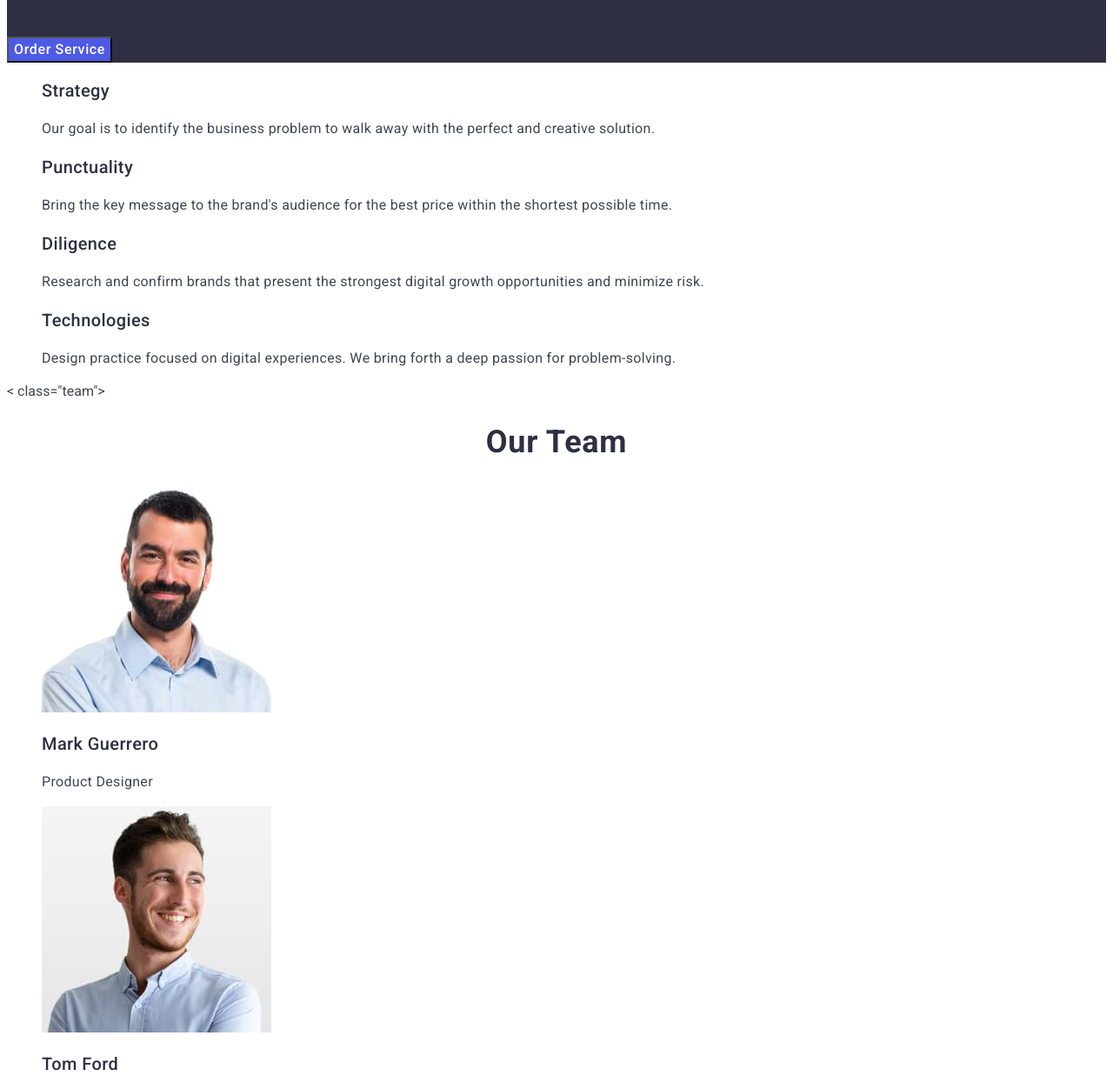
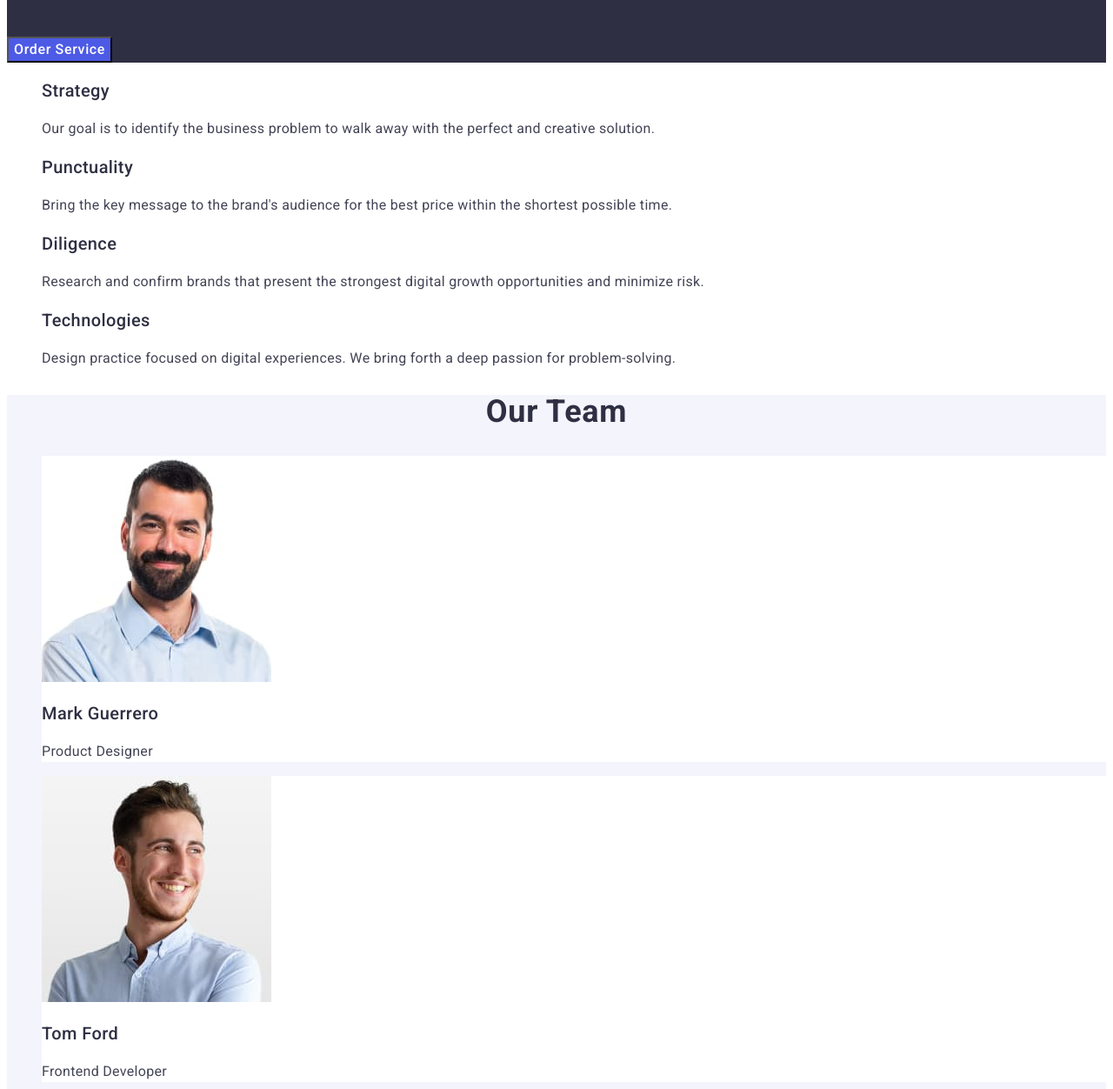
Before and after one commit to Andukr3/goit-markup-hw-02, a plain HTML site: page index.html in a window 1280 px wide. Shown: the part 292-1544 px from the top of the page at 87% size. Drawn offline with Linux system fonts and the light colour scheme; files whose address does not match are found by name.

Commit message:
Update index.html

```diff
--- a/index.html
+++ b/index.html
@@ -93,7 +93,7 @@
 
 
       <!-- OUR TEAM -->
-      < class="team">
+      <section class="team">
         <h2 class="team-title section-title">Our Team</h2>
         <ul class="team-list list">
           <li class="team-member">
```
